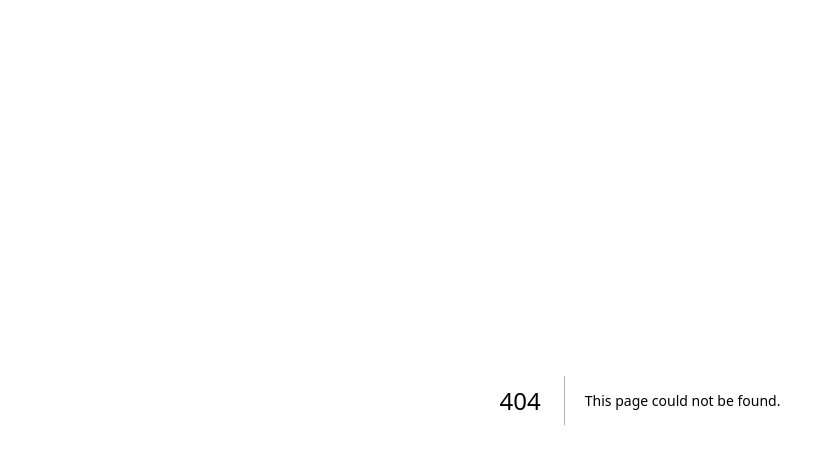
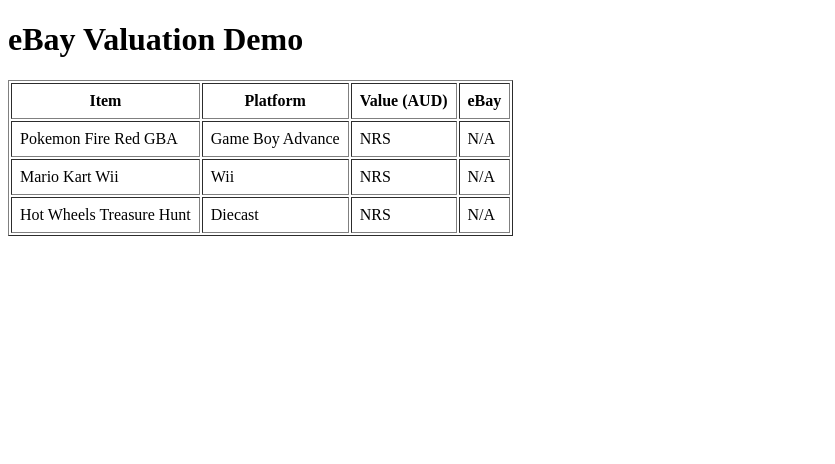
Before and after one commit to bert386/SIBIDev, a Next.js app: page /ebay-demo in a window 1280 px wide. Before the commit this address had no page. Shown: the top 464 px of the page, without its empty margins (0-835 px from the left). Built offline with nearby package versions, Linux system fonts and the light colour scheme; no server answers.

Commit message:
Add files via upload

```diff
--- /dev/null
+++ b/pages/ebay-demo.js
@@ -0,0 +1,89 @@
+import Head from 'next/head';
+import { useEffect, useState } from 'react';
+
+async function fetchEbayValuation(title) {
+  try {
+    const res = await fetch(`/api/ebay-search?q=${encodeURIComponent(title)}`);
+    const data = await res.json();
+    const items = data.results;
+
+    if (!items || items.length === 0) return { value: 'NRS', url: '' };
+
+    const values = items
+      .filter(i => i.price !== 'N/A')
+      .map(i => parseFloat(i.price))
+      .sort((a, b) => a - b)
+      .slice(0, 3);
+
+    const avg = values.reduce((a, b) => a + b, 0) / values.length;
+
+    return {
+      value: `$${avg.toFixed(0)} AUD`,
+      url: items[0].url
+    };
+  } catch (err) {
+    console.error('eBay fetch failed', err);
+    return { value: 'NRS', url: '' };
+  }
+}
+
+export default function EbayDemo() {
+  const [items, setItems] = useState([]);
+
+  useEffect(() => {
+    const sampleItems = [
+      { name: "Pokemon Fire Red GBA", platform: "Game Boy Advance" },
+      { name: "Mario Kart Wii", platform: "Wii" },
+      { name: "Hot Wheels Treasure Hunt", platform: "Diecast" }
+    ];
+
+    async function enrich() {
+      const results = [];
+      for (const item of sampleItems) {
+        const ebay = await fetchEbayValuation(item.name);
+        results.push({
+          name: item.name,
+          platform: item.platform,
+          value: ebay.value,
+          ebayLink: ebay.url
+        });
+      }
+      setItems(results);
+    }
+
+    enrich();
+  }, []);
+
+  return (
+    <>
+      <Head>
+        <title>eBay Valuation Demo</title>
+      </Head>
+      <h1>eBay Valuation Demo</h1>
+      <table border="1" cellPadding="8">
+        <thead>
+          <tr>
+            <th>Item</th>
+            <th>Platform</th>
+            <th>Value (AUD)</th>
+            <th>eBay</th>
+          </tr>
+        </thead>
+        <tbody>
+          {items.map((item, i) => (
+            <tr key={i}>
+              <td>{item.name}</td>
+              <td>{item.platform}</td>
+              <td>{item.value}</td>
+              <td>
+                {item.ebayLink ? (
+                  <a href={item.ebayLink} target="_blank" rel="noopener noreferrer">Last Solds</a>
+                ) : 'N/A'}
+              </td>
+            </tr>
+          ))}
+        </tbody>
+      </table>
+    </>
+  );
+}
```
Also changed, not shown: public/ebayValuation.js (added, +25 -0 lines).
